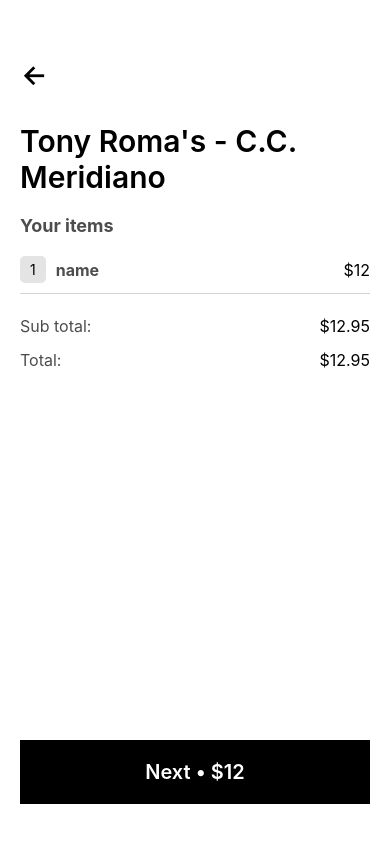
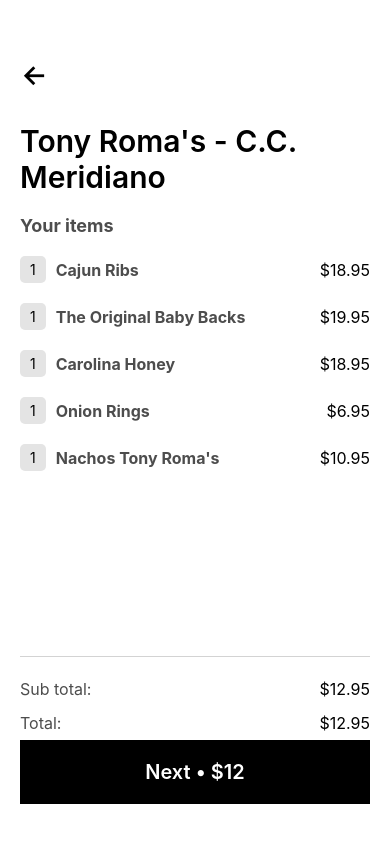
Before and after one commit to aditk3/uber-eats-clone_react_native_ui, a React Native app: screen / in a window 390 px wide. Built offline with nearby package versions, Linux system fonts and the light colour scheme.

Commit message:
Finished cart screen

```diff
--- a/App.js
+++ b/App.js
@@ -9,10 +9,9 @@
 export default function App() {
     return (
         <View style={styles.container}>
-
             <CartScreen />
 
-            <StatusBar style='light' />
+            <StatusBar style='auto' />
         </View>
     );
 }
--- a/src/components/CartItem.js
+++ b/src/components/CartItem.js
@@ -1,26 +1,18 @@
-import { AntDesign, Ionicons } from '@expo/vector-icons';
-import { StyleSheet, Text, View } from 'react-native'
-import React, { useState } from 'react'
+import React from 'react';
+import { StyleSheet, Text, View } from 'react-native';
 
-import restaurants from '../../assets/data/restaurants.json'
-import Separator from '../components/Separator';
-import { FlatList } from 'react-native-web';
-
-
-const CartItem = () => {
-
+const CartItem = ({ dish }) => {
     return (
-
         <View style={styles.row}>
             <View style={styles.quantityContainer}>
                 <Text>1</Text>
             </View>
 
-            <Text style={[styles.yourItemsText, { fontSize: 16 }]}>
-                name
+            <Text style={[styles.name, { fontSize: 16 }]}>
+                {dish.name}
             </Text>
 
-            <Text style={{ marginLeft: 'auto', fontSize: 16 }}>$12</Text>
+            <Text style={{ marginLeft: 'auto', fontSize: 16 }}>${dish.price.toFixed(2)}</Text>
         </View>
     )
 }
@@ -28,54 +20,21 @@
 export default CartItem
 
 const styles = StyleSheet.create({
-    page: {
-        flex: 1,
-        width: '100%',
-        paddingVertical: 40,
-        padding: 20
-    },
-    name: {
-        fontSize: 30,
-        fontWeight: '600',
-        marginVertical: 10
-    },
-    yourItemsText: {
-        fontSize: 18,
-        fontWeight: '700',
-        color: '#4d4d4d',
-    },
     row: {
         flexDirection: 'row',
         alignItems: 'center',
         paddingVertical: 10,
     },
+    name: {
+        fontSize: 18,
+        fontWeight: '700',
+        color: '#4d4d4d',
+    },
     quantityContainer: {
         backgroundColor: 'rgb(228,228,228)',
         paddingHorizontal: 10,
-        // width: 25,
-        // height: 25,
         marginRight: 10,
         borderRadius: 5,
         paddingVertical: 5,
-    },
-    totalsRow: {
-        flexDirection: 'row',
-        alignItems: 'center',
-        paddingVertical: 7,
-    },
-    totalsText: {
-        fontSize: 16,
-        color: '#4d4d4d',
-    },
-    confirmButton: {
-        backgroundColor: 'black',
-        marginTop: 'auto',
-        alignItems: 'center',
-        padding: 20,
-    },
-    confirmButtonText: {
-        color: 'white',
-        fontSize: 20,
-        fontWeight: '600',
-    },
+    }
 })
--- a/src/components/MenuItem.js
+++ b/src/components/MenuItem.js
@@ -4,13 +4,13 @@
 const MenuItem = ({ dish }) => {
     return (
         <View style={styles.container}>
-            <View style={{flex:1}}>
+            <View style={{ flex: 1 }}>
                 <Text style={styles.name}>{dish.name}</Text>
                 <Text style={styles.description} numberOfLines={2}>{dish.description}</Text>
                 <Text style={styles.price}>${dish.price}</Text>
             </View>
 
-            {dish.image && (<Image source={{uri:dish.image}} style={styles.image}/>) }
+            {dish.image && (<Image source={{ uri: dish.image }} style={styles.image} />)}
         </View>
     )
 }
@@ -40,5 +40,6 @@
     image: {
         height: 80,
         aspectRatio: 1,
+        borderRadius: 5,
     },
 })
--- a/src/components/RestaurantItem.js
+++ b/src/components/RestaurantItem.js
@@ -1,5 +1,5 @@
+import React from 'react'
 import { Image, StyleSheet, Text, View } from 'react-native'
-import React from 'react'
 
 const RestrauntItem = ({ restaurant }) => {
     return (
@@ -14,7 +14,7 @@
                 </View>
 
                 <View style={styles.rating}>
-                    <Text style={{color:'white'}}>{restaurant.rating}</Text>
+                    <Text style={{ color: 'white' }}>{restaurant.rating}</Text>
                 </View>
             </View>
 
--- a/src/screens/CartScreen.js
+++ b/src/screens/CartScreen.js
@@ -1,17 +1,14 @@
-import { AntDesign, Ionicons } from '@expo/vector-icons';
-import { StyleSheet, Text, View } from 'react-native'
-import React, { useState } from 'react'
+import { Ionicons } from '@expo/vector-icons';
+import React from 'react';
+import { FlatList, StyleSheet, Text, View } from 'react-native';
 
-import restaurants from '../../assets/data/restaurants.json'
+import restaurants from '../../assets/data/restaurants.json';
+import CartItem from '../components/CartItem';
 import Separator from '../components/Separator';
-import { FlatList } from 'react-native-web';
-import CartItem from '../components/CartItem';
 
 const restaurant = restaurants[1]
 
 const CartScreen = () => {
-    const [quantity, setQuantity] = useState(1)
-
     return (
         <View style={styles.page}>
             <Ionicons name="arrow-back" size={30} color="black" style={{ paddingVertical: 20 }} />
@@ -20,23 +17,21 @@
 
             <Text style={[styles.yourItemsText, { paddingVertical: 10 }]}>Your items</Text>
 
-            <CartItem />
+            <FlatList
+                data={restaurant.dishes}
+                showsVerticalScrollIndicator={false}
+                style={{ flex: 2 }}
+                renderItem={({ item }) => (<CartItem dish={item} />)} />
 
             <Separator />
 
             <View style={styles.totalsRow}>
-                <Text style={styles.totalsText}>
-                    Sub total:
-                </Text>
-
+                <Text style={styles.totalsText}>Sub total:</Text>
                 <Text style={{ marginLeft: 'auto', fontSize: 16 }}>$12.95</Text>
             </View>
 
             <View style={styles.totalsRow}>
-                <Text style={styles.totalsText}>
-                    Total:
-                </Text>
-
+                <Text style={styles.totalsText}>Total:</Text>
                 <Text style={{ marginLeft: 'auto', fontSize: 16 }}>$12.95</Text>
             </View>
 
@@ -77,8 +72,6 @@
     quantityContainer: {
         backgroundColor: 'rgb(228,228,228)',
         paddingHorizontal: 10,
-        // width: 25,
-        // height: 25,
         marginRight: 10,
         borderRadius: 5,
         paddingVertical: 5,
--- a/src/screens/RestaurantDetailsScreen.js
+++ b/src/screens/RestaurantDetailsScreen.js
@@ -6,7 +6,7 @@
 import RestaurantHeader from './RestaurantDetailsScreen/header'
 import styles from './RestaurantDetailsScreen/styles'
 
-const restaurant = restaurants[0]
+const restaurant = restaurants[1]
 
 const RestaurantDetailsScreen = () => {
     return (
--- a/src/screens/RestaurantDetailsScreen/header.js
+++ b/src/screens/RestaurantDetailsScreen/header.js
@@ -1,4 +1,4 @@
-import { Entypo, FontAwesome } from '@expo/vector-icons'
+import { Entypo } from '@expo/vector-icons'
 import React from 'react'
 import { Image, Text, View } from 'react-native'
 
```
Also changed, not shown: src/components/Separator.js (line endings or trailing spaces), src/screens/HomeScreen.js (line endings or trailing spaces), src/screens/MenuItemDetailedScreen.js (line endings or trailing spaces).
